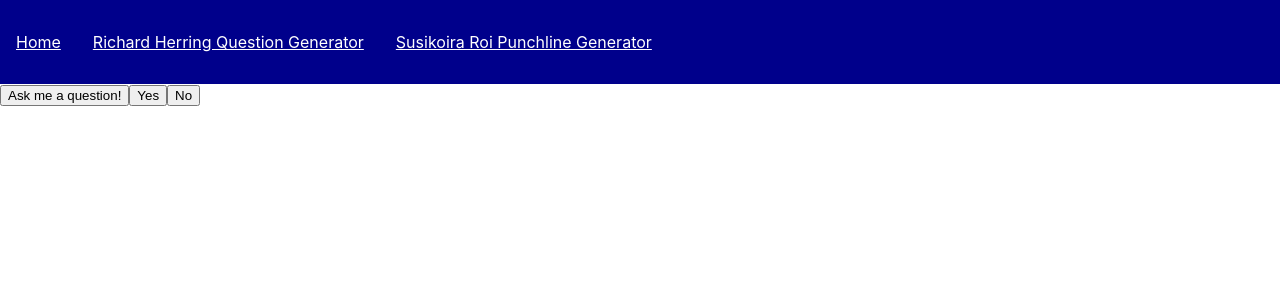
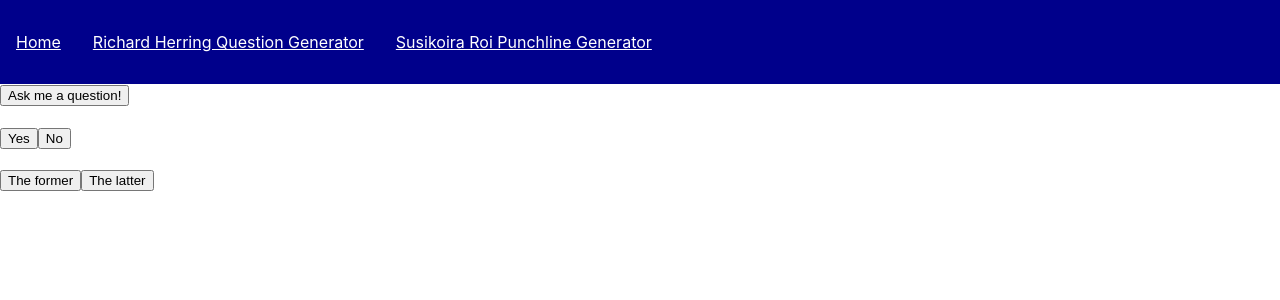
Before and after one commit to bo-tvt/codebootcampdemo, a React (Create React App) app in the folder frontend/: page /Herring in a window 1280 px wide. Shown: the top 300 px of the page. Built offline with nearby package versions, Linux system fonts and the light colour scheme.

Commit message:
Incremental development of main function: differentiation between possible answer types distinguished primitively.

```diff
--- a/frontend/src/Components/Herring.js
+++ b/frontend/src/Components/Herring.js
@@ -1,5 +1,7 @@
 import React, { useState, useEffect } from "react";
-import PropTypes from "prop-types";
+//import PropTypes from "prop-types";
+
+import "./Herring.css";
 
 import fakeVerb from "../Components/fakedata/Verb.json";
 import fakeNoun from "../Components/fakedata/Noun.json";
@@ -10,107 +12,83 @@ import fakeItem from "../Components/fakedata/Item.json";
 import fakePositive from "../Components/fakedata/Positive.json";
 import fakeNegative from "../Components/fakedata/Negative.json";
 
-
-
-
 const herringGenerator1 = (verbs, nouns) => {
   const verb = verbs[Math.floor(Math.random() * verbs.length)];
   const noun = nouns[Math.floor(Math.random() * nouns.length)];
-
-    return `Have you ever ${verb.name} ${noun.name}?`
-}
-
+  let isChoice = 0;
+  return `Have you ever ${verb.name} ${noun.name}?`;
+};
 
 const herringGenerator2 = (items, positive) => {
   const item1 = items[Math.floor(Math.random() * items.length)];
   const positive1 = positive[Math.floor(Math.random() * positive.length)];
   const item2 = items[Math.floor(Math.random() * items.length)];
   const positive2 = positive[Math.floor(Math.random() * positive.length)];
-    return (
-        `If you could choose between ${item1.name} that ${positive1.name} or
+  return `If you could choose between ${item1.name} that ${positive1.name} or
     ${item2.name} that ${positive2.name},
-    which would you choose, if you can only have one?`
-    )
-}
-
-
+    which would you choose, if you can only have one?`;
+};
 
 const herringGenerator3 = (items, negative) => {
   const item1 = items[Math.floor(Math.random() * items.length)];
   const negative1 = negative[Math.floor(Math.random() * negative.length)];
   const item2 = items[Math.floor(Math.random() * items.length)];
   const negative2 = negative[Math.floor(Math.random() * negative.length)];
-    return (
-        `If you had to choose between ${item1.name} that ${negative1.name} or
+  return `If you had to choose between ${item1.name} that ${negative1.name} or
     ${item2.name} that ${negative2.name},
-    which would you choose, if you HAD to?`
-    )
-}
-
-/*const getQuestion = () => herringGenerator1(
-    fakeVerb, fakeNoun, fakeTagYes, fakeTagNo) */
-
-/*
-const question = [
-    herringGenerator1(fakeVerb, fakeNoun),
-    herringGenerator2(fakeItem, fakePositive),
-    herringGenerator3(fakeItem, fakeNegative)
-];
-const rnd = Math.floor(Math.random() * question.length)
-const pick = question[rnd];
-
-Rakenna logiikka: if 0 -> kysymyksen 1 logiikka, muuten q2 tai q3 helpommin.
-
-*/
-
-
+    which would you choose, if you HAD to?`;
+};
 
 const getQuestion = (generatorType) => {
-
   switch (generatorType) {
     case 1:
-            return herringGenerator1(
-                fakeVerb, fakeNoun);
+      return herringGenerator1(fakeVerb, fakeNoun);
     case 2:
-            return herringGenerator2(
-                fakeItem, fakePositive);
+      return herringGenerator2(fakeItem, fakePositive);
     case 3:
-            return herringGenerator3(
-                fakeItem, fakeNegative);
+      return herringGenerator3(fakeItem, fakeNegative);
+  }
+};
 
-    }
-}
-
-const getAnswer = (generatorType, yes) => {
+const getAnswer = (yes) => {
   const tagYes = fakeTagYes[Math.floor(Math.random() * fakeTagYes.length)];
   const tagNo = fakeTagNo[Math.floor(Math.random() * fakeTagNo.length)];
-    switch (generatorType) {
-        case 1:
   return yes ? tagYes.name : tagNo.name;
-        case 2:
-            return yes ? tagYes.name : tagNo.name;
-        case 3:
-            return yes ? tagYes.name : tagNo.name;
+};
 
-    }
-}
+const getChoice = (former) => {
+  const tagNeutral = fakeTag[Math.floor(Math.random() * fakeTag.length)];
+  return former ? tagNeutral.name : tagNeutral.name;
+};
 
 export default function Herring(props) {
   const generatorType = Math.floor(Math.random() * 3) + 1;
+  const [question, setquestion] = useState(undefined);
   const [answer, setanswer] = useState(undefined);
-    const [question, setquestion] = useState(undefined);
-    const tagYes = fakeTagYes[Math.floor(Math.random() * fakeTagYes.length)];
-    const tagNo = fakeTagNo[Math.floor(Math.random() * fakeTagNo.length)];
+  const [choice, setchoice] = useState(undefined);
+  const [problem, setproblem] = useState(undefined);
 
   return (
     <div>
-            <button onClick={() => { setquestion(getQuestion(generatorType)); setanswer(undefined) }}>Ask me a question!</button>
-            {question}
+      <button
+        onClick={() => {
+          setquestion(getQuestion(generatorType));
+          setanswer(undefined);
+          setchoice(undefined);
+        }}
+      >
+        Ask me a question!
+      </button>
+
+      <h1>{question}</h1>
+
       <button onClick={() => setanswer("yes")}>Yes</button>
       <button onClick={() => setanswer("no")}>No</button>
-            {answer && getAnswer(generatorType, answer === "yes")}
+      <h2> {answer && getAnswer(generatorType, answer === "yes")}</h2>
 
+      <button onClick={() => setchoice("former")}>The former</button>
+      <button onClick={() => setchoice("latter")}>The latter</button>
+      <h2> {choice && getChoice(generatorType, choice === "former")}</h2>
     </div>
-
-    )
+  );
 }
--- a/frontend/src/Components/fakedata/Tag.json
+++ b/frontend/src/Components/fakedata/Tag.json
@@ -1,12 +1,27 @@
 [
-    {"id": 1, "name": "Why or why not?"},
-    {"id": 2, "name": "Did you like it / would you like to?"},
-    {"id": 3, "name": "Would it be worth it? / Was it worth it?"},
-    {"id": 4, "name": "What would be / is the expected outcome?"},
-    {"id": 5, "name": "Can you guess whether I've done it?"},
-    {"id": 6, "name": "Would you do it (again) if I paid you £20?"},
-    {"id": 7, "name": "Was it / would it be hard?"},
-    {"id": 8, "name": "How did / would it make your mother feel to know you've done it?"},
-    {"id": 9, "name": "Can you name 10 people who have probably done it?"},
-    {"id": 10, "name": "Should that sort of thing be publicly confessed?"}
+  {
+    "id": 1,
+    "name": "I can't wait to see the headlines when the press learns of this interview."
+  },
+  { "id": 2, "name": "Interesting!" },
+  { "id": 3, "name": "I'll just write that down in my notebook." },
+  { "id": 4, "name": "That would've been my choice, as well." },
+  {
+    "id": 5,
+    "name": "Are you proud of how you answered that question? Don't bother trying to answer this one."
+  },
+  { "id": 6, "name": "I didn't take you for that sort of person!" },
+  { "id": 7, "name": "Are you sure? There's no going back!" },
+  {
+    "id": 8,
+    "name": "I hope you understand, I wouldn't ask these questions if I didn't need to know the answers."
+  },
+  {
+    "id": 9,
+    "name": "I hope you thought it through before you made your pick!"
+  },
+  {
+    "id": 10,
+    "name": "This is the sort of journalism that has sustained my career for more than a decade now. Yes, I'm proud of what I do!"
+  }
 ]
```
Lines whose indentation alone changed are shown as unchanged.
